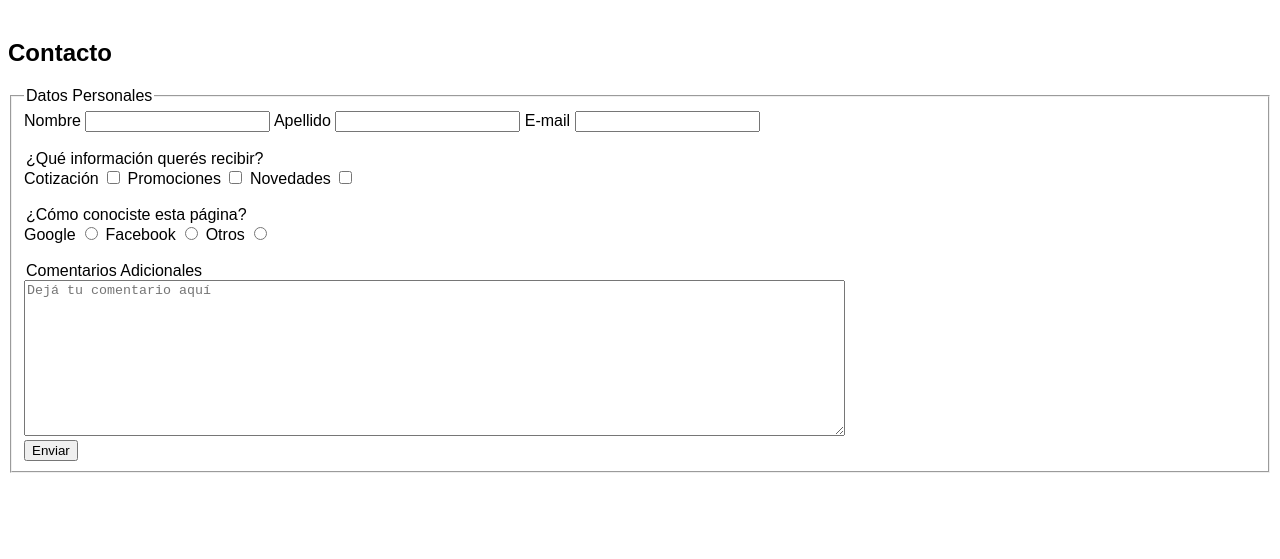
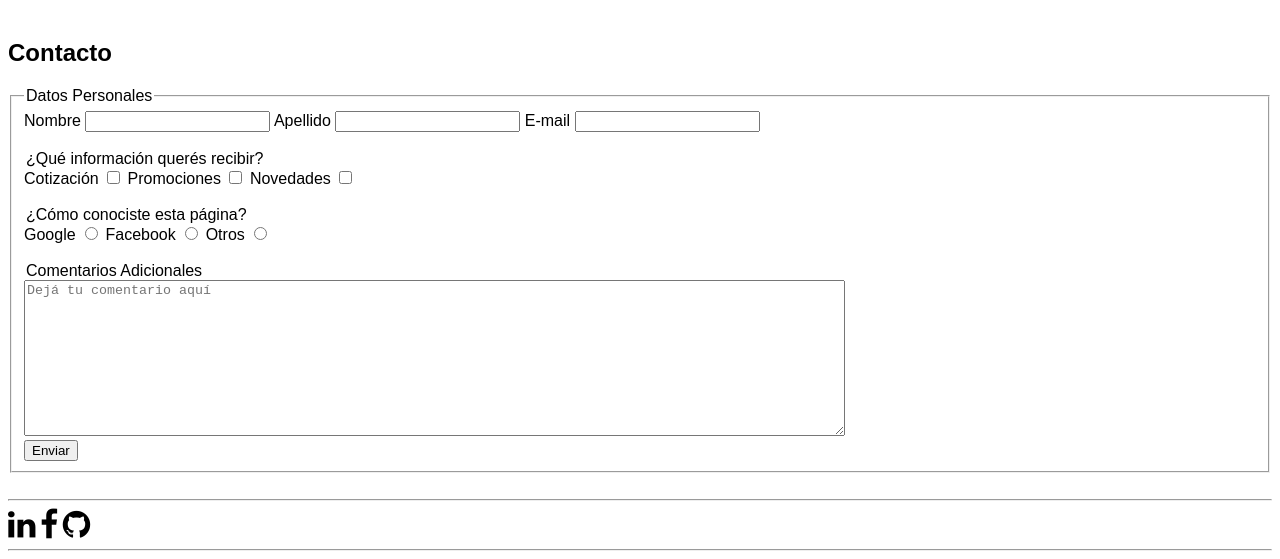
Before and after one commit to NadiaRios/nadiarios.github.io, a plain HTML site: page index.html in a window 1280 px wide. Shown: the part 1102-1661 px from the top of the page. Before the commit the page ends 1583 px from the top, so only its background shows below. Drawn offline with Linux system fonts and the light colour scheme.

Commit message:
add footer

```diff
--- a/index.html
+++ b/index.html
@@ -3,6 +3,7 @@
 <head>
 	<meta charset="utf-8">
 	<title>Nadia Rios - Diseñadora Web</title>
+	<link rel="stylesheet" href="https://maxcdn.bootstrapcdn.com/font-awesome/4.7.0/css/font-awesome.min.css">
 	<link rel="stylesheet" href="css/styles.css">
 </head>
 <body>
@@ -74,5 +75,14 @@
 			</fieldset>
 		</form>
 	</section>
+	<br>
+	<hr>
+	<footer>
+			<i class="fa fa-linkedin fa-2x" aria-hidden="true"></i>
+			<i class="fa fa-facebook fa-2x" aria-hidden="true"></i>
+			<i class="fa fa-github fa-2x" aria-hidden="true"></i>
+	<br>
+	<hr>
+	</footer>
 </body>
 </html>
```
